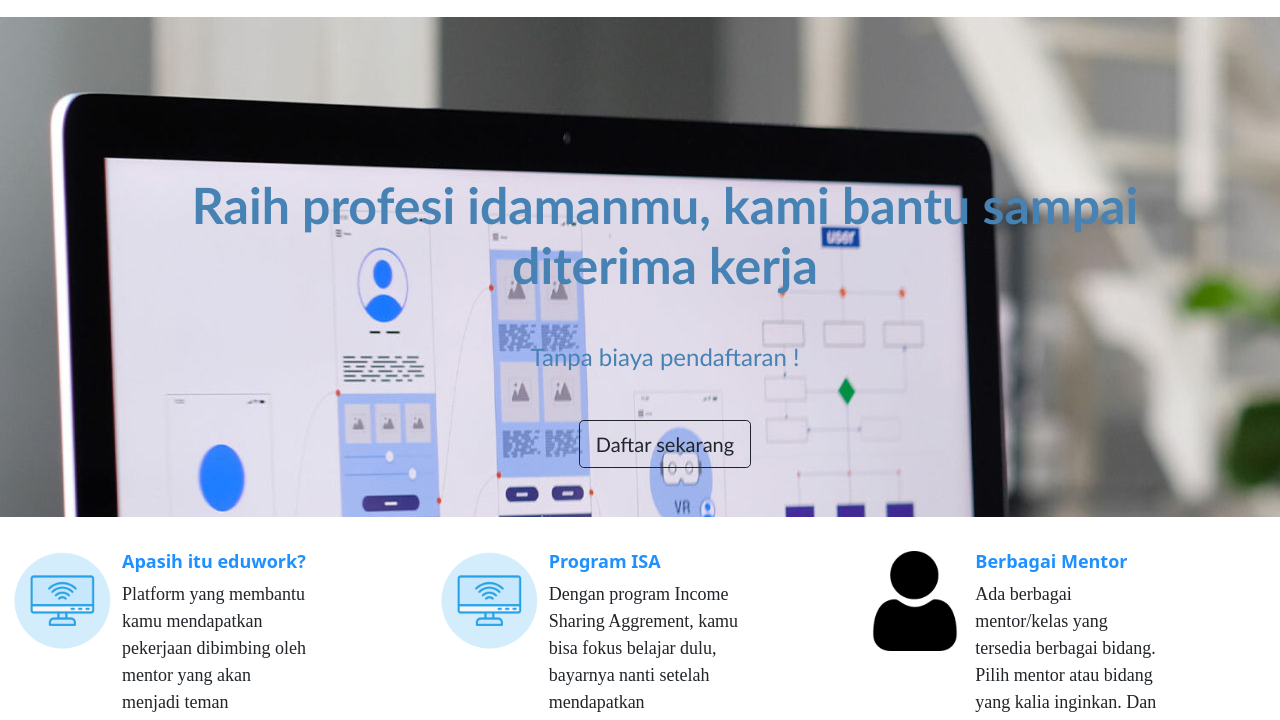
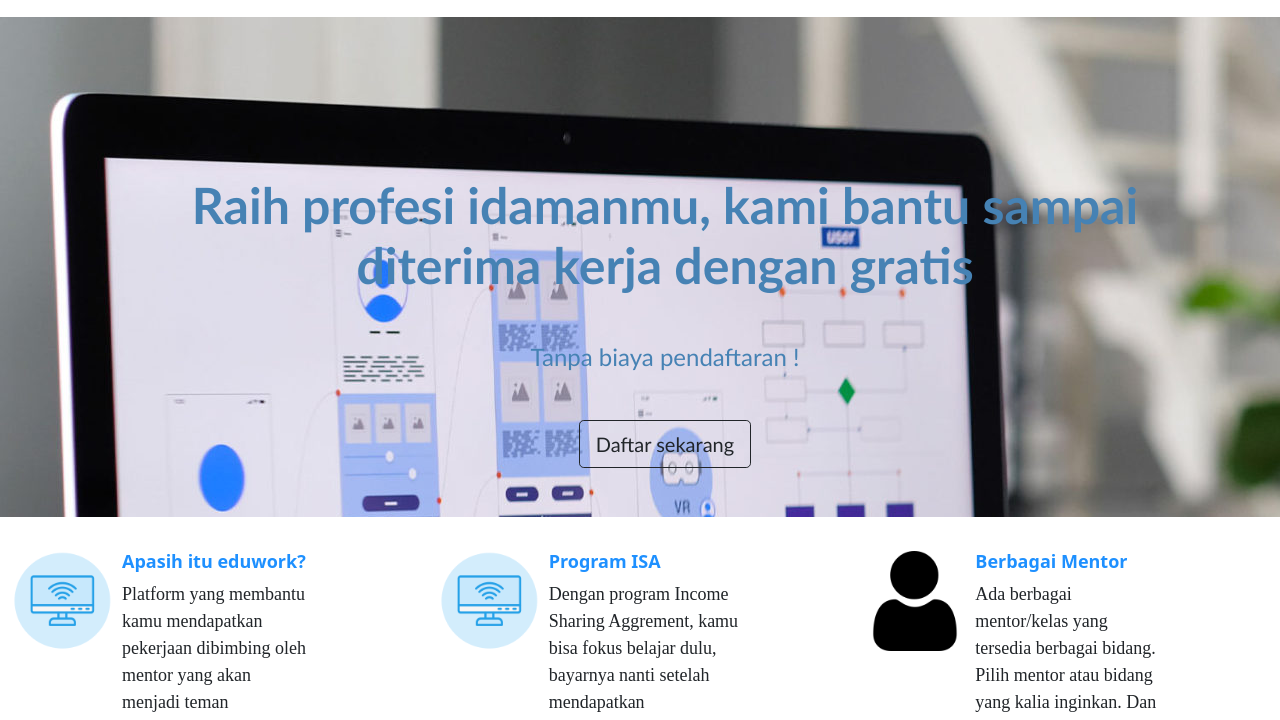
Before and after one commit to FirmanSaputra25/new-project-laravel, a plain HTML site: page index.html in a window 1280 px wide. Shown: the part 73-793 px from the top of the page. Drawn offline with nearby package versions, Linux system fonts and the light colour scheme.

Commit message:
add gratis

```diff
--- a/index.html
+++ b/index.html
@@ -45,7 +45,7 @@
     <div class="jumbotron">
       <div class="d-flex justify-content-center align-items-center h-100">
         <div class="text">
-          <h1 class="mb-5">Raih profesi idamanmu, kami bantu sampai diterima kerja</h1>
+          <h1 class="mb-5">Raih profesi idamanmu, kami bantu sampai diterima kerja dengan gratis</h1>
           <h4 class="mb-5">Tanpa biaya pendaftaran !</h4>
           <a class="btn btn-outline-dark btn-lg mb-5" href="#!" role="button">Daftar sekarang</a>
         </div>
```
